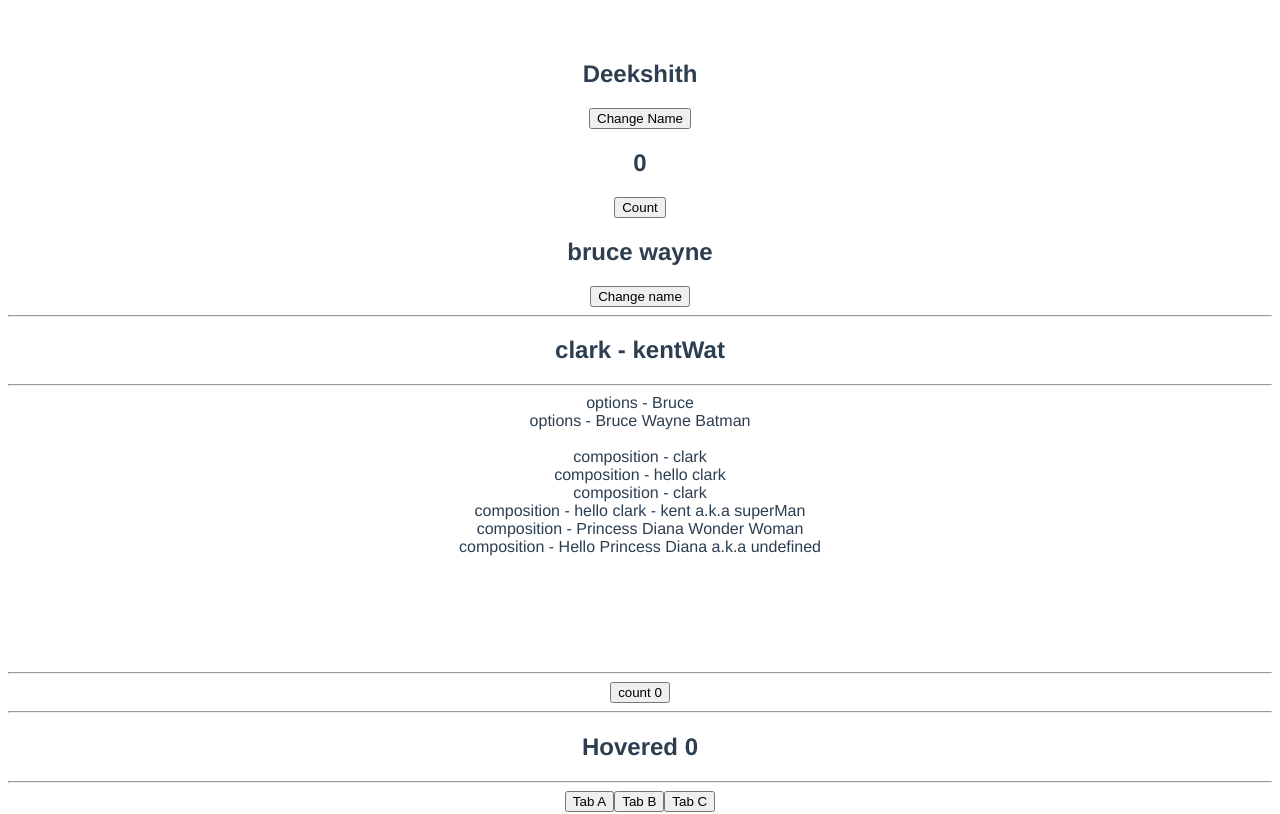
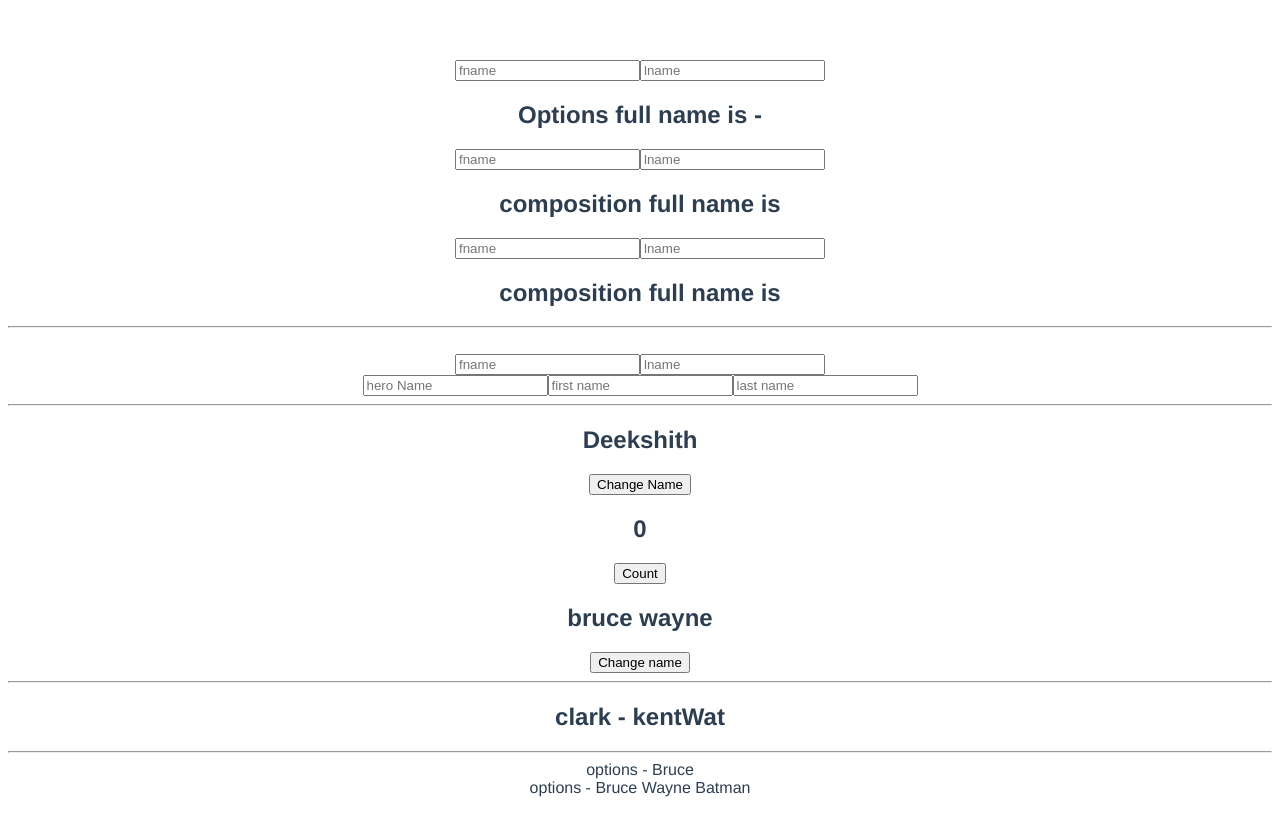
Before and after one commit to deekshith786/getting-started, a Vue app: page / in a window 1280 px wide. Shown: the top 814 px of the page. Built offline with nearby package versions, Linux system fonts and the light colour scheme.

Commit message:
composition computed properties

```diff
--- a/src/App.vue
+++ b/src/App.vue
@@ -1,6 +1,8 @@
 <template>
   <div>
 
+<Vmodel/>
+<hr>
 
     <Methods />
 <hr>
@@ -162,6 +164,7 @@ import HoverCounter from "./HoverCounter.vue";
 import Data from "./composition-api/Data.vue";
 import Demo from "./composition-api/Demo.vue";
 import Methods from "./composition-api/Methods.vue";
+import Vmodel from "./composition-api/Vmodel.vue";
 // import { provide } from "vue";
 
 export default {
@@ -211,7 +214,8 @@ export default {
     HoverCounter,
     Data,
     Demo,
-    Methods
+    Methods,
+    Vmodel
 },
   provide() {
     return {
--- /dev/null
+++ b/src/composition-api/Computed.vue
@@ -0,0 +1,62 @@
+<template>
+  <div>
+    <!-- options api -->
+    <input type="text" placeholder="fname" v-model="fname" />
+    <input type="text" placeholder="lname" v-model="lname" />
+    <h2>Options full name is {{ fullName }}</h2>
+
+    <input type="text" placeholder="fname" v-model="refFistName" />
+    <input type="text" placeholder="lname" v-model="refLastName" />
+    <h2>composition full name is {{ refFullName }}</h2>
+
+
+    <!-- using reactive  -->
+    <input type="text" placeholder="fname" v-model="reactFistName" />
+    <input type="text" placeholder="lname" v-model="reactLastName" />
+    <h2>composition full name is {{ reactFullName }}</h2>
+  </div>
+</template>
+
+<script>
+import { ref, computed, reactive, toRefs } from "vue";
+export default {
+  name: "ComputedView",
+  setup() {
+    const refFistName = ref("");
+    const refLastName = ref("");
+
+    const state = reactive({
+      reactFirstName: "",
+      reactLastName: "",
+    });
+
+    const reactFullName = computed(function () {
+      return `${state.reactFirstName} ${state.reactLastName}`;
+    });
+
+    const refFullName = computed(function () {
+      return `${refFistName.value} ${refLastName.value}`;
+    });
+    return {
+      refFistName,
+      refLastName,
+      refFullName,
+      reactFullName,
+      ...toRefs(state)
+    };
+  },
+  data() {
+    return {
+      fname: "",
+      lname: "",
+    };
+  },
+  computed: {
+    fullName() {
+      return `${this.fname} - ${this.lname}`;
+    },
+  },
+};
+</script>
+
+<style scoped></style>
--- /dev/null
+++ b/src/composition-api/Vmodel.vue
@@ -0,0 +1,49 @@
+<template>
+    <div>
+
+        <Computed />
+        <hr><br>
+
+        <!-- options api -->
+        <input type="text" placeholder="fname" v-model="fname">
+        <input type="text" placeholder="lname" v-model="lname">
+        <br>
+
+        <!-- composition api -->
+        <input type="text" placeholder="hero Name" v-model="heroName">
+        <input type="text" placeholder="first name" v-model="first_name">
+        <input type="text" placeholder="last name" v-model="last_name">
+
+
+    </div>
+</template>
+
+<script>
+import {ref, reactive, toRefs} from 'vue';
+import Computed from './Computed.vue';
+    export default {
+    name: "VModel",
+    setup() {
+        const heroName = ref("");
+        const state = reactive({
+            first_name: "",
+            last_name: ""
+        });
+        return {
+            heroName,
+            ...toRefs(state)
+        };
+    },
+    data() {
+        return {
+            fname: "",
+            lname: ""
+        };
+    },
+    components: { Computed }
+}
+</script>
+
+<style scoped>
+
+</style>
```
